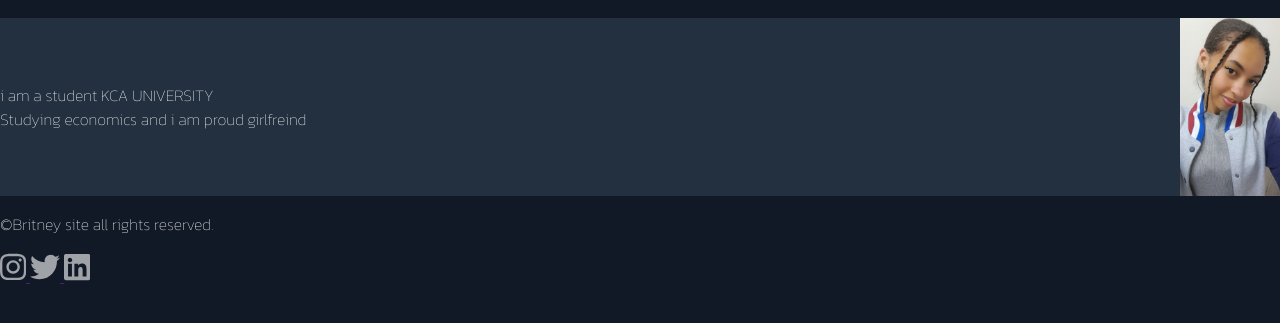
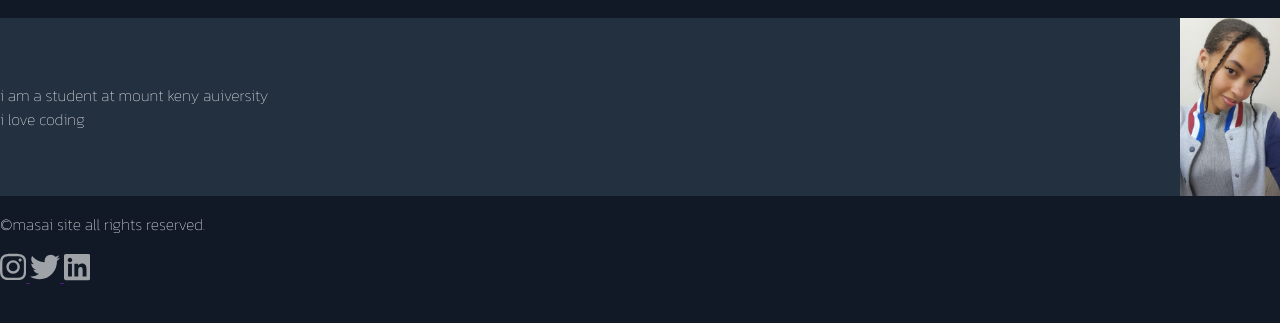
Before and after one commit to Masaiiii/britney-site, a plain HTML site: page Aboutme.html in a window 1280 px wide. Shown: the part 101-424 px from the top of the page. Drawn offline with Linux system fonts and the light colour scheme.

Commit message:
Update Aboutme.html

```diff
--- a/Aboutme.html
+++ b/Aboutme.html
@@ -19,13 +19,13 @@
 </div>
 <div class="center">
     <div class="intro">
-        <p>i am a student KCA UNIVERSITY<br/> Studying economics and i am proud girlfreind</p>
+        <p>i am a student at mount keny auiversity<br/>i love coding</p>
     <img src="./my pic.jpg" alt="me">
     </div>
 </div>
 
 <footer class="center">
-   <p> &copy;Britney site all rights reserved.</p>
+   <p> &copy;masai site all rights reserved.</p>
     <div>
         <a href="" class="social-links">
             <svg xmlns="http://www.w3.org/2000/svg" viewBox="0 0 448 512"><!--!Font Awesome Free 6.5.2 by @fontawesome - https://fontawesome.com License - https://fontawesome.com/license/free Copyright 2024 Fonticons, Inc.--><path d="M224.1 141c-63.6 0-114.9 51.3-114.9 114.9s51.3 114.9 114.9 114.9S339 319.5 339 255.9 287.7 141 224.1 141zm0 189.6c-41.1 0-74.7-33.5-74.7-74.7s33.5-74.7 74.7-74.7 74.7 33.5 74.7 74.7-33.6 74.7-74.7 74.7zm146.4-194.3c0 14.9-12 26.8-26.8 26.8-14.9 0-26.8-12-26.8-26.8s12-26.8 26.8-26.8 26.8 12 26.8 26.8zm76.1 27.2c-1.7-35.9-9.9-67.7-36.2-93.9-26.2-26.2-58-34.4-93.9-36.2-37-2.1-147.9-2.1-184.9 0-35.8 1.7-67.6 9.9-93.9 36.1s-34.4 58-36.2 93.9c-2.1 37-2.1 147.9 0 184.9 1.7 35.9 9.9 67.7 36.2 93.9s58 34.4 93.9 36.2c37 2.1 147.9 2.1 184.9 0 35.9-1.7 67.7-9.9 93.9-36.2 26.2-26.2 34.4-58 36.2-93.9 2.1-37 2.1-147.8 0-184.8zM398.8 388c-7.8 19.6-22.9 34.7-42.6 42.6-29.5 11.7-99.5 9-132.1 9s-102.7 2.6-132.1-9c-19.6-7.8-34.7-22.9-42.6-42.6-11.7-29.5-9-99.5-9-132.1s-2.6-102.7 9-132.1c7.8-19.6 22.9-34.7 42.6-42.6 29.5-11.7 99.5-9 132.1-9s102.7-2.6 132.1 9c19.6 7.8 34.7 22.9 42.6 42.6 11.7 29.5 9 99.5 9 132.1s2.7 102.7-9 132.1z"/></svg>
```
